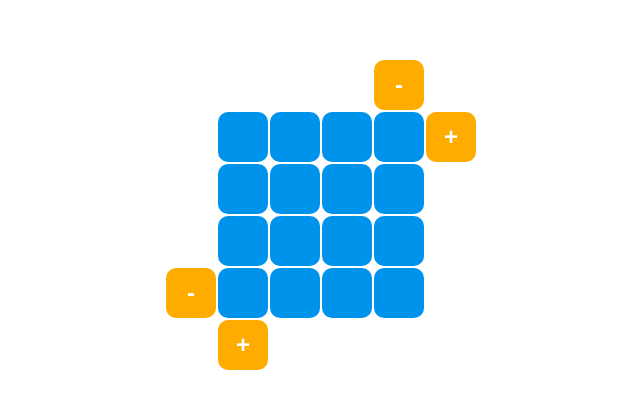
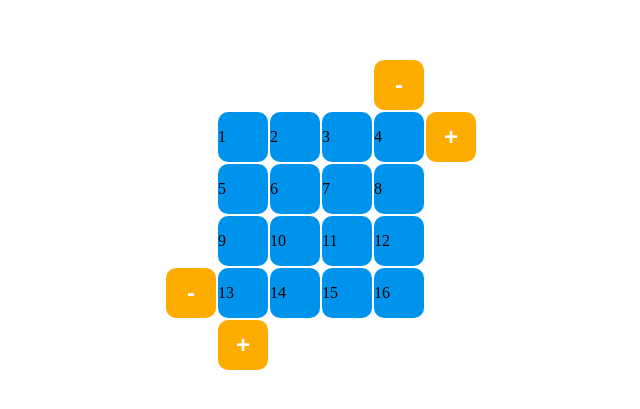
Before and after one commit to mate-academy/js_growth_table_DOM, a website built with Parcel: page src/index.html in a window 1280 px wide. Shown: the part 185-594 px from the top of the page, without its empty margins (319-959 px from the left). Built offline with nearby package versions, Linux system fonts and the light colour scheme.

Commit message:
solution

```diff
--- a/package.json
+++ b/package.json
@@ -21,7 +21,7 @@
     "@linthtml/linthtml": "^0.3.2",
     "@mate-academy/eslint-config": "*",
     "@mate-academy/linthtml-config": "0.0.1",
-    "@mate-academy/scripts": "^0.7.12",
+    "@mate-academy/scripts": "^1.2.8",
     "@mate-academy/stylelint-config": "0.0.9",
     "colors": "^1.3.3",
     "cypress": "^5.6.0",
@@ -43,6 +43,5 @@
   ],
   "mateAcademy": {
     "projectType": "layoutDOM"
-  },
-  "dependencies": {}
+  }
 }
--- a/src/index.html
+++ b/src/index.html
@@ -14,28 +14,28 @@
       <button class="remove-column button">-</button>
       <table class="field">
         <tr>
-          <td></td>
-          <td></td>
-          <td></td>
-          <td></td>
+          <td>1</td>
+          <td>2</td>
+          <td>3</td>
+          <td>4</td>
         </tr>
         <tr>
-          <td></td>
-          <td></td>
-          <td></td>
-          <td></td>
+          <td>5</td>
+          <td>6</td>
+          <td>7</td>
+          <td>8</td>
         </tr>
         <tr>
-          <td></td>
-          <td></td>
-          <td></td>
-          <td></td>
+          <td>9</td>
+          <td>10</td>
+          <td>11</td>
+          <td>12</td>
         </tr>
         <tr>
-          <td></td>
-          <td></td>
-          <td></td>
-          <td></td>
+          <td>13</td>
+          <td>14</td>
+          <td>15</td>
+          <td>16</td>
         </tr>
       </table>
     </div>
--- a/src/scripts/main.js
+++ b/src/scripts/main.js
@@ -1,3 +1,35 @@
 'use strict';
 
-// write code here
+const tbody = document.querySelector('tbody');
+const container = document.querySelector('.container');
+const appendRow = document.querySelector('.append-row');
+const removeRow = document.querySelector('.remove-row');
+const appendColumn = document.querySelector('.append-column');
+const removeColumn = document.querySelector('.remove-column');
+
+container.addEventListener('click', e => {
+  const rows = [...tbody.rows];
+
+  if (e.target === appendRow) {
+    tbody.append(rows[0].cloneNode(true));
+  }
+
+  if (e.target === removeRow) {
+    tbody.lastElementChild.remove();
+  }
+
+  appendRow.disabled = tbody.children.length === 10;
+  removeRow.disabled = tbody.children.length === 2;
+
+  // Columns
+
+  if (e.target === appendColumn) {
+    rows.forEach(row => row.append(row.cells[0].cloneNode(true)));
+  }
+
+  if (e.target === removeColumn) {
+    rows.forEach(row => [...row.cells][0].remove());
+  }
+  appendColumn.disabled = rows[0].cells.length === 10;
+  removeColumn.disabled = rows[0].cells.length === 2;
+});
```
Also changed, not shown: README.md, 1 other file.
